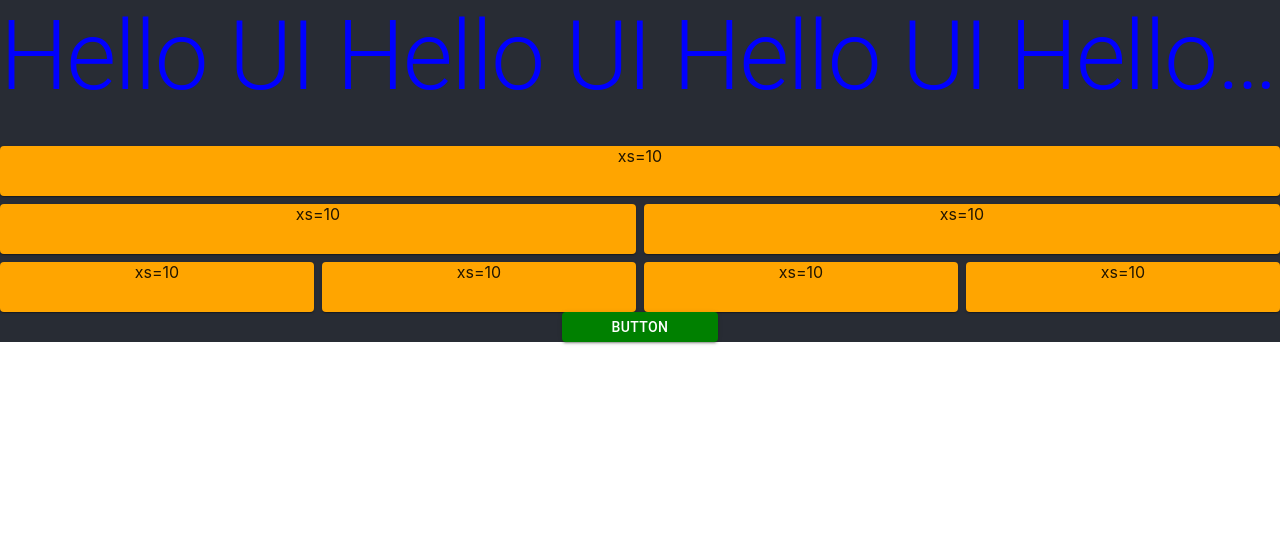
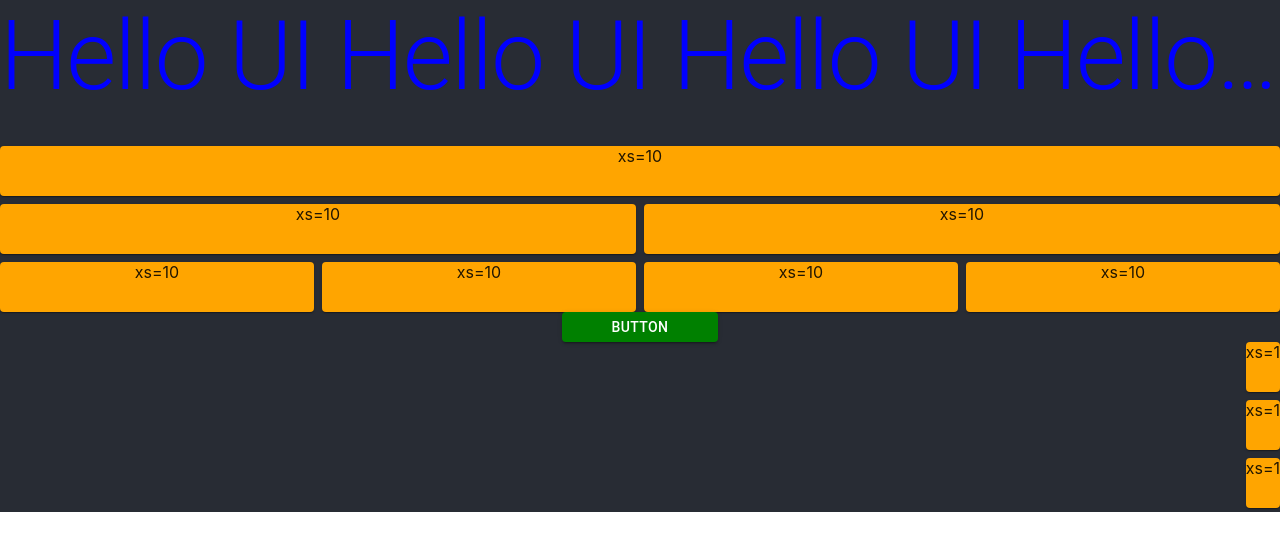
Before and after one commit to vinaka-log/COVID19, a React (Create React App) app: page / in a window 1280 px wide. Shown: the top 550 px of the page. Built offline with nearby package versions, Linux system fonts and the light colour scheme.

Commit message:
Grid Flex

```diff
--- a/src/components/MaterialUi.tsx
+++ b/src/components/MaterialUi.tsx
@@ -48,6 +48,17 @@ const MaterialUi: React.FC = () => {
              <Button className={classes.btnStyle} variant= "contained" color="primary">
                  Button
             </Button>
+            <Grid container spacing={1} direction="column" justify="center" alignItems="flex-end">
+                <Grid item xs={1}>
+                    <Paper className={classes.paperStyle}>xs=1</Paper>
+                </Grid>
+                <Grid item xs={1}>
+                    <Paper className={classes.paperStyle}>xs=1</Paper>
+                </Grid>
+                <Grid item xs={1}>
+                    <Paper className={classes.paperStyle}>xs=1</Paper>
+                </Grid>
+            </Grid>
         </div>
     )
 }
```
